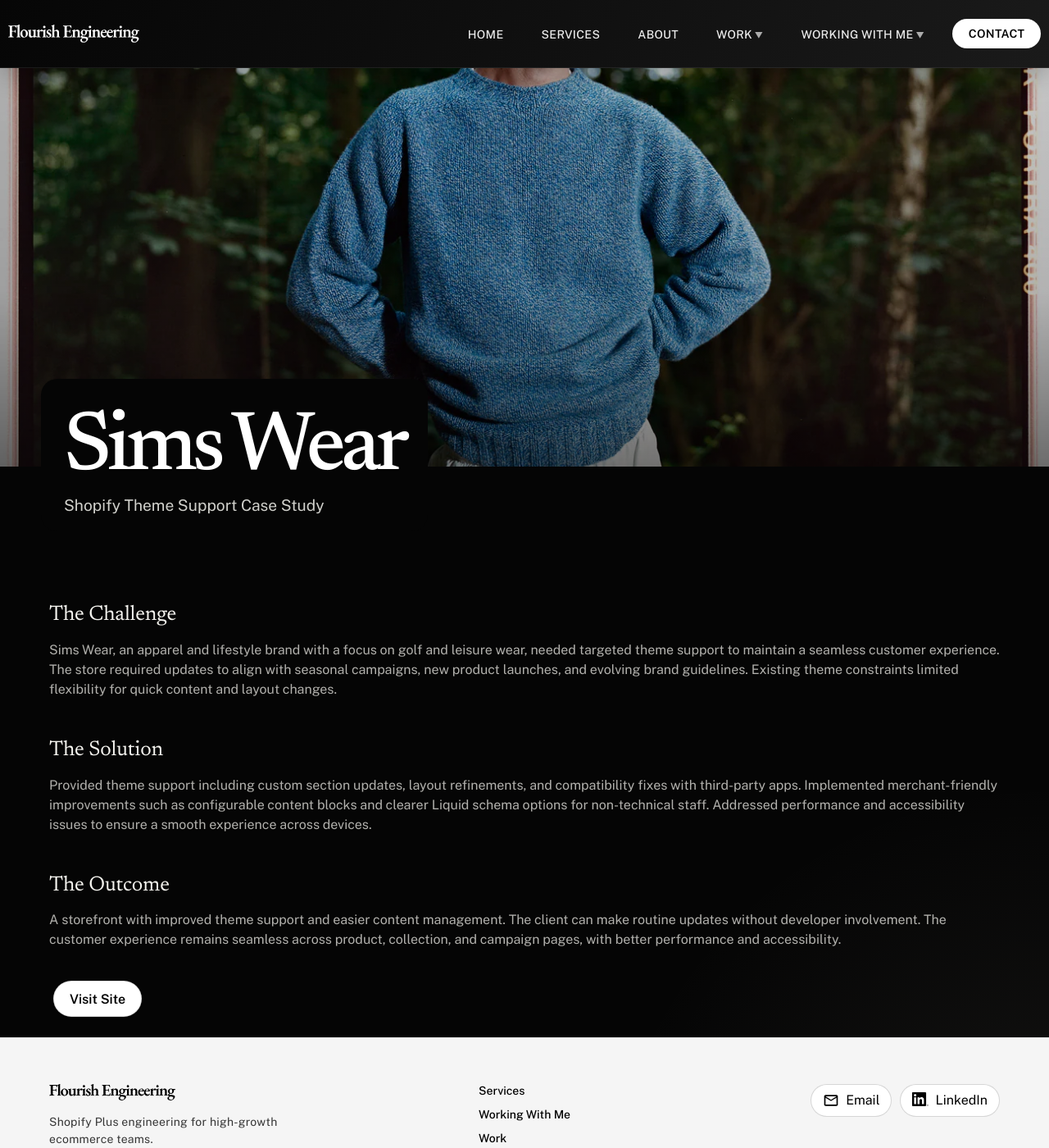
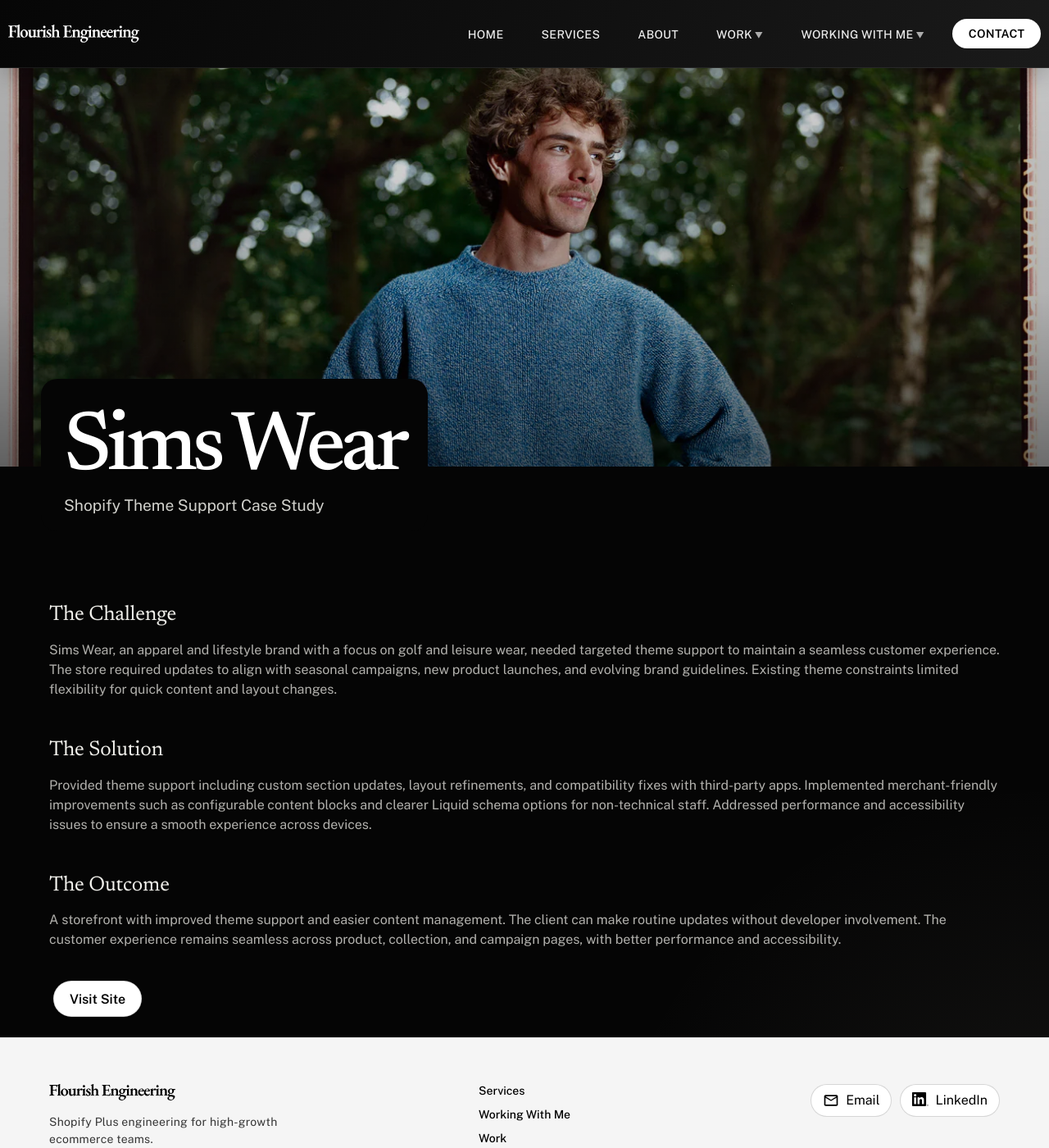
Before and after one commit to DanielleChantee/daniellechantee.github.io, a Jekyll site: the page built from projects/sims-wear.html, in a window 1280 px wide and 1400 px high. Shown: the whole window at 82% size. Built offline with Jekyll 4.4.1, drawn with Linux system fonts in a browser that asks for light colours.

Commit message:
Adjust selected case study hero crop positions

```diff
--- a/_includes/case-study-hero.html
+++ b/_includes/case-study-hero.html
@@ -6,7 +6,7 @@
 {% assign hero_img = page.hero_image | default: page.image %}
 {% assign hero_subtitle = page.hero_subtitle | default: page.description | default: "Shopify Plus Engineering Case Study" %}
 {% assign hero_title = page.title | split: ' |' | first | replace: ' Store', '' %}
-<section class="case-intro-hero{% if page.hero_image_vertical == 'center' %} case-intro-hero--image-center{% endif %}{% if page.hero_image_vertical_offset == 'lower' %} case-intro-hero--image-lower{% endif %}" aria-label="Project introduction">
+<section class="case-intro-hero{% if page.hero_image_vertical == 'center' %} case-intro-hero--image-center{% endif %}{% if page.hero_image_vertical_offset == 'slight-lower' %} case-intro-hero--image-slight-lower{% endif %}{% if page.hero_image_vertical_offset == 'lower' %} case-intro-hero--image-lower{% endif %}{% if page.hero_image_vertical_offset == 'bottom' %} case-intro-hero--image-bottom{% endif %}" aria-label="Project introduction">
   <div class="case-intro-media">
     <img src="{{ hero_img | relative_url }}" alt="{{ page.title }} storefront" loading="eager" />
   </div>
--- a/projects/bottlebrush-ferments.html
+++ b/projects/bottlebrush-ferments.html
@@ -5,7 +5,6 @@ description: Shopify theme development for Bottlebrush Ferments focused on respo
 image: /images/bottle-brush-ferments-image-square.jpg
 hero_image: /images/content/Bottlebrush-Ferments-main-banner.webp
 hero_image_vertical: center
-hero_image_vertical_offset: lower
 hero_subtitle: Shopify Theme Development Case Study
 type: website
 permalink: /projects/bottlebrush-ferments/
--- a/projects/floor-story.html
+++ b/projects/floor-story.html
@@ -5,7 +5,6 @@ description: Shopify theme development for Floor Story with custom Liquid layout
 image: /images/floor-story-image-square.jpg
 hero_image: /images/content/Floor-Story-Main-Banner.jpg
 hero_image_vertical: center
-hero_image_vertical_offset: lower
 hero_subtitle: Shopify Theme Development Case Study
 type: website
 permalink: /projects/floor-story/
--- a/projects/sims-wear.html
+++ b/projects/sims-wear.html
@@ -4,8 +4,7 @@ title: Sims Wear Store | Shopify Theme Support
 description: Shopify theme support engagement for Sims Wear focused on section updates, schema improvements, and conversion-aware storefront refinements.
 image: /images/sims-wear-image-square.jpg
 hero_image: /images/content/Simswear-Main-Banner.webp
-hero_image_vertical: center
-hero_image_vertical_offset: lower
+hero_image_vertical_offset: slight-lower
 hero_subtitle: Shopify Theme Support Case Study
 type: website
 permalink: /projects/sims-wear/
--- a/styles/case-study-hero.css
+++ b/styles/case-study-hero.css
@@ -147,8 +147,16 @@ body.case-study-page .project-detail .btn:focus-visible {
   object-position: center center;
 }
 
+.case-intro-hero--image-slight-lower .case-intro-media img {
+  object-position: center 36%;
+}
+
 .case-intro-hero--image-lower .case-intro-media img {
   object-position: center 58%;
+}
+
+.case-intro-hero--image-bottom .case-intro-media img {
+  object-position: center bottom;
 }
 
 .case-intro-hero .case-intro-overlay {
```
